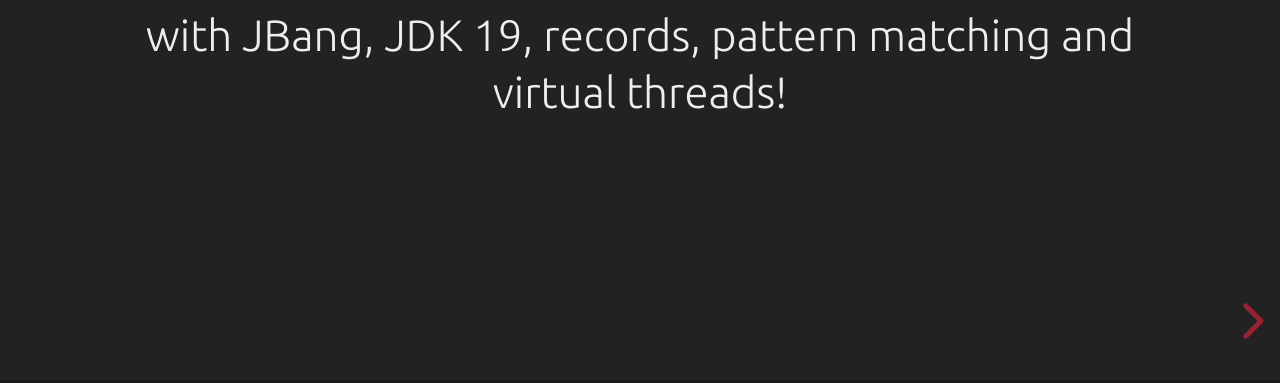
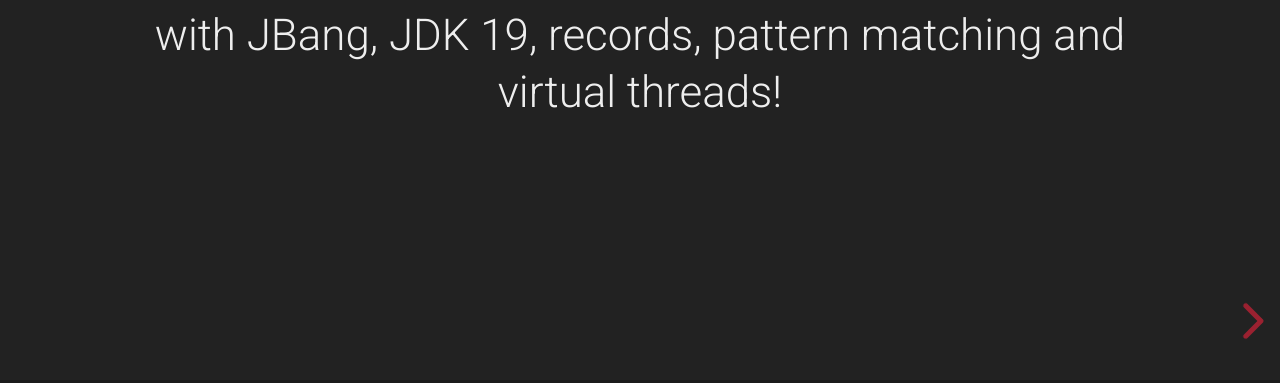
Before and after one commit to strehler/workshop-jbcn, a plain HTML site: page docs/index.html in a window 1280 px wide. Shown: the part 417-800 px from the top of the page. Drawn offline with Linux system fonts and the light colour scheme.

Commit message:
change font

```diff
--- a/docs/dist/theme/blood.css
+++ b/docs/dist/theme/blood.css
@@ -9,7 +9,7 @@
  * For other themes, change $codeBackground accordingly.
  *
  */
-@import url(https://fonts.googleapis.com/css?family=Ubuntu:300,700,300italic,700italic);
+@import url(https://fonts.googleapis.com/css?family=Roboto:300,700,300italic,700italic);
 section.has-light-background, section.has-light-background h1, section.has-light-background h2, section.has-light-background h3, section.has-light-background h4, section.has-light-background h5, section.has-light-background h6 {
   color: #222;
 }
@@ -19,12 +19,12 @@ section.has-light-background, section.has-light-background h1, section.has-light
  *********************************************/
 :root {
   --r-background-color: #222;
-  --r-main-font: Ubuntu, sans-serif;
+  --r-main-font: Roboto, sans-serif;
   --r-main-font-size: 40px;
   --r-main-color: #eee;
   --r-block-margin: 20px;
   --r-heading-margin: 0 0 20px 0;
-  --r-heading-font: Ubuntu, sans-serif;
+  --r-heading-font: Roboto, sans-serif;
   --r-heading-color: #eee;
   --r-heading-line-height: 1.2;
   --r-heading-letter-spacing: normal;
```
